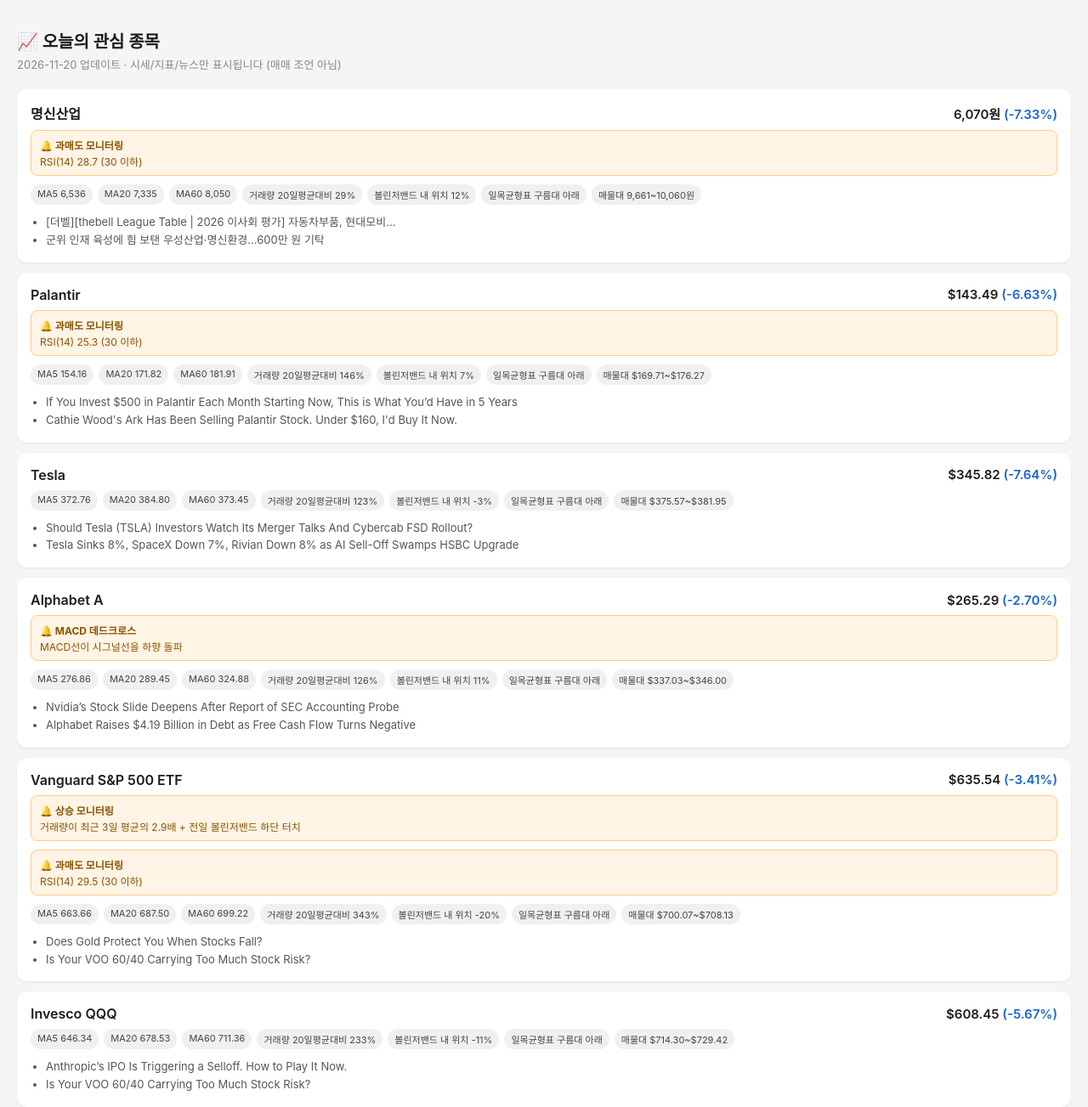
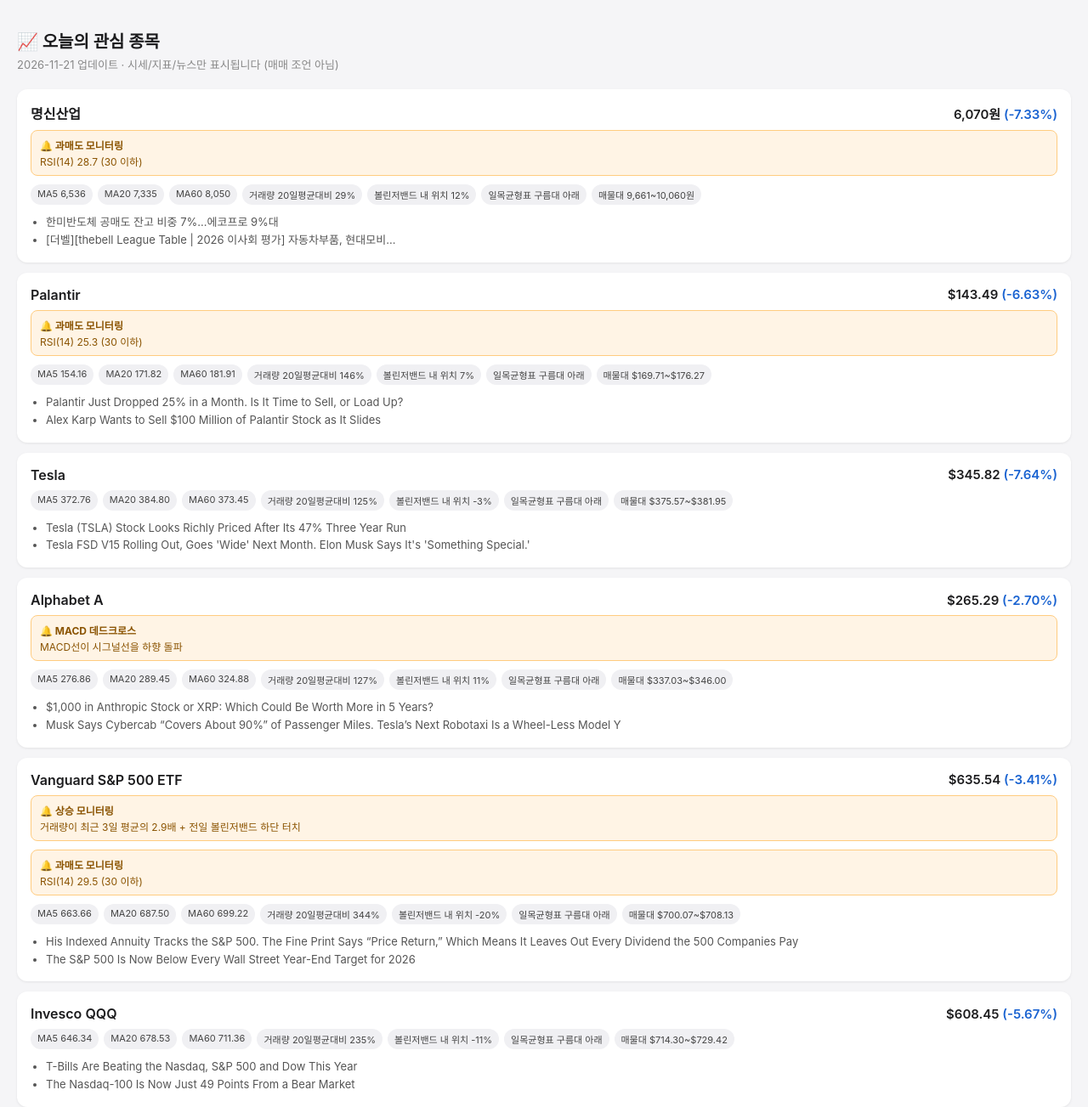
Before and after one commit to kyungseokmin-stack/stock-kakao-report, a plain HTML site: page docs/index.html in a window 1280 px wide. Shown: the top 1303 px of the page at 85% size. Drawn offline with Linux system fonts and the light colour scheme.

Commit message:
Update daily report

```diff
--- a/docs/index.html
+++ b/docs/index.html
@@ -4,7 +4,7 @@
 <meta charset="UTF-8">
 <meta name="viewport" content="width=device-width, initial-scale=1.0">
 <meta name="robots" content="noindex, nofollow">
-<title>2026-11-20 아침 브리핑</title>
+<title>2026-11-21 아침 브리핑</title>
 <style>
   body { font-family: -apple-system, BlinkMacSystemFont, sans-serif; background:#f5f5f7; margin:0; padding:20px; color:#1c1c1e; }
   h1 { font-size:20px; margin-bottom:4px; }
@@ -23,7 +23,7 @@
 </head>
 <body>
   <h1>📈 오늘의 관심 종목</h1>
-  <div class="updated">2026-11-20 업데이트 · 시세/지표/뉴스만 표시됩니다 (매매 조언 아님)</div>
+  <div class="updated">2026-11-21 업데이트 · 시세/지표/뉴스만 표시됩니다 (매매 조언 아님)</div>
 
         <div class="card">
           <div class="row">
@@ -32,7 +32,7 @@
           </div>
           <div class="alert"><b>🔔 과매도 모니터링</b><span>RSI(14) 28.7 (30 이하)</span></div>
           <div class="badges"><span class="badge">MA5 6,536</span><span class="badge">MA20 7,335</span><span class="badge">MA60 8,050</span><span class="badge">거래량 20일평균대비 29%</span><span class="badge">볼린저밴드 내 위치 12%</span><span class="badge">일목균형표 구름대 아래</span><span class="badge">매물대 9,661~10,060원</span></div>
-          <ul class="news"><li><a href="https://www.thebell.co.kr/free/content/ArticleView.asp?key=202611131456182000105676" target="_blank" rel="noopener">[더벨][thebell League Table | 2026 이사회 평가] 자동차부품, 현대모비...</a></li><li><a href="https://www.kyongbuk.co.kr/news/articleView.html?idxno=4091501" target="_blank" rel="noopener">군위 인재 육성에 힘 보탠 우성산업·명신환경…600만 원 기탁</a></li></ul>
+          <ul class="news"><li><a href="http://www.kjdaily.com/article.php?aid=1795274271693037276" target="_blank" rel="noopener">한미반도체 공매도 잔고 비중 7%…에코프로 9%대</a></li><li><a href="https://www.thebell.co.kr/free/content/ArticleView.asp?key=202611131456182000105676" target="_blank" rel="noopener">[더벨][thebell League Table | 2026 이사회 평가] 자동차부품, 현대모비...</a></li></ul>
         </div>
         <div class="card">
           <div class="row">
@@ -41,7 +41,7 @@
           </div>
           <div class="alert"><b>🔔 과매도 모니터링</b><span>RSI(14) 25.3 (30 이하)</span></div>
           <div class="badges"><span class="badge">MA5 154.16</span><span class="badge">MA20 171.82</span><span class="badge">MA60 181.91</span><span class="badge">거래량 20일평균대비 146%</span><span class="badge">볼린저밴드 내 위치 7%</span><span class="badge">일목균형표 구름대 아래</span><span class="badge">매물대 $169.71~$176.27</span></div>
-          <ul class="news"><li><a href="https://247wallst.com/investing/2026/11/20/if-you-invest-500-in-palantir-each-month-starting-now-this-is-what-youd-have-in-5-years/" target="_blank" rel="noopener">If You Invest $500 in Palantir Each Month Starting Now, This is What You’d Have in 5 Years</a></li><li><a href="https://www.fool.com/investing/2026/11/20/cathie-wood-s-ark-has-been-selling-palantir-stock-under-usd160-i-d-buy-it-now/" target="_blank" rel="noopener">Cathie Wood's Ark Has Been Selling Palantir Stock. Under $160, I'd Buy It Now.</a></li></ul>
+          <ul class="news"><li><a href="https://www.tikr.com/blog/palantir-just-dropped-25-in-a-month-is-it-time-to-sell-or-load-up?ref=yahoofinance&tlnk=yf-261121-gwq24w5f" target="_blank" rel="noopener">Palantir Just Dropped 25% in a Month. Is It Time to Sell, or Load Up?</a></li><li><a href="https://247wallst.com/investing/2026/11/21/alex-karp-wants-to-sell-100-million-of-palantir-stock-as-it-slides/" target="_blank" rel="noopener">Alex Karp Wants to Sell $100 Million of Palantir Stock as It Slides</a></li></ul>
         </div>
         <div class="card">
           <div class="row">
@@ -49,8 +49,8 @@
             <span class="price">$345.82 <span style="color:#1a63d1">(-7.64%)</span></span>
           </div>
 
-          <div class="badges"><span class="badge">MA5 372.76</span><span class="badge">MA20 384.80</span><span class="badge">MA60 373.45</span><span class="badge">거래량 20일평균대비 123%</span><span class="badge">볼린저밴드 내 위치 -3%</span><span class="badge">일목균형표 구름대 아래</span><span class="badge">매물대 $375.57~$381.95</span></div>
-          <ul class="news"><li><a href="https://finance.yahoo.com/markets/stocks/articles/tesla-tsla-investors-watch-merger-211259073.html" target="_blank" rel="noopener">Should Tesla (TSLA) Investors Watch Its Merger Talks And Cybercab FSD Rollout?</a></li><li><a href="https://www.tikr.com/blog/tesla-sinks-8-spacex-down-7-rivian-down-8-as-ai-sell-off-swamps-hsbc-upgrade?ref=yahoofinance&tlnk=yf-261120-49fmfcrf" target="_blank" rel="noopener">Tesla Sinks 8%, SpaceX Down 7%, Rivian Down 8% as AI Sell-Off Swamps HSBC Upgrade</a></li></ul>
+          <div class="badges"><span class="badge">MA5 372.76</span><span class="badge">MA20 384.80</span><span class="badge">MA60 373.45</span><span class="badge">거래량 20일평균대비 125%</span><span class="badge">볼린저밴드 내 위치 -3%</span><span class="badge">일목균형표 구름대 아래</span><span class="badge">매물대 $375.57~$381.95</span></div>
+          <ul class="news"><li><a href="https://finance.yahoo.com/markets/stocks/articles/tesla-tsla-stock-looks-richly-210854263.html" target="_blank" rel="noopener">Tesla (TSLA) Stock Looks Richly Priced After Its 47% Three Year Run</a></li><li><a href="https://www.investors.com/news/tesla-fsd-v15-coming-next-month-elon-musk-says-something-special/?src=A00220&yptr=yahoo" target="_blank" rel="noopener">Tesla FSD V15 Rolling Out, Goes 'Wide' Next Month. Elon Musk Says It's 'Something Special.'</a></li></ul>
         </div>
         <div class="card">
           <div class="row">
@@ -58,8 +58,8 @@
             <span class="price">$265.29 <span style="color:#1a63d1">(-2.70%)</span></span>
           </div>
           <div class="alert"><b>🔔 MACD 데드크로스</b><span>MACD선이 시그널선을 하향 돌파</span></div>
-          <div class="badges"><span class="badge">MA5 276.86</span><span class="badge">MA20 289.45</span><span class="badge">MA60 324.88</span><span class="badge">거래량 20일평균대비 126%</span><span class="badge">볼린저밴드 내 위치 11%</span><span class="badge">일목균형표 구름대 아래</span><span class="badge">매물대 $337.03~$346.00</span></div>
-          <ul class="news"><li><a href="https://www.barrons.com/articles/nvidia-stock-fall-ai-chips-835a38ae?siteid=yhoof2&yptr=yahoo" target="_blank" rel="noopener">Nvidia’s Stock Slide Deepens After Report of SEC Accounting Probe</a></li><li><a href="https://finance.yahoo.com/technology/articles/alphabet-raises-4-19-billion-214109252.html" target="_blank" rel="noopener">Alphabet Raises $4.19 Billion in Debt as Free Cash Flow Turns Negative</a></li></ul>
+          <div class="badges"><span class="badge">MA5 276.86</span><span class="badge">MA20 289.45</span><span class="badge">MA60 324.88</span><span class="badge">거래량 20일평균대비 127%</span><span class="badge">볼린저밴드 내 위치 11%</span><span class="badge">일목균형표 구름대 아래</span><span class="badge">매물대 $337.03~$346.00</span></div>
+          <ul class="news"><li><a href="https://247wallst.com/investing/cryptocurrency/2026/11/21/1000-in-anthropic-stock-or-xrp-which-could-be-worth-more-in-5-years/" target="_blank" rel="noopener">$1,000 in Anthropic Stock or XRP: Which Could Be Worth More in 5 Years?</a></li><li><a href="https://www.tikr.com/blog/musk-says-cybercab-covers-about-90-of-passenger-miles-teslas-next-robotaxi-is-a-wheel-less-model-y?ref=yahoofinance&tlnk=yf-261121-466h9wgx" target="_blank" rel="noopener">Musk Says Cybercab “Covers About 90%” of Passenger Miles. Tesla’s Next Robotaxi Is a Wheel-Less Model Y</a></li></ul>
         </div>
         <div class="card">
           <div class="row">
@@ -67,8 +67,8 @@
             <span class="price">$635.54 <span style="color:#1a63d1">(-3.41%)</span></span>
           </div>
           <div class="alert"><b>🔔 상승 모니터링</b><span>거래량이 최근 3일 평균의 2.9배 + 전일 볼린저밴드 하단 터치</span></div><div class="alert"><b>🔔 과매도 모니터링</b><span>RSI(14) 29.5 (30 이하)</span></div>
-          <div class="badges"><span class="badge">MA5 663.66</span><span class="badge">MA20 687.50</span><span class="badge">MA60 699.22</span><span class="badge">거래량 20일평균대비 343%</span><span class="badge">볼린저밴드 내 위치 -20%</span><span class="badge">일목균형표 구름대 아래</span><span class="badge">매물대 $700.07~$708.13</span></div>
-          <ul class="news"><li><a href="https://www.trefis.com/stock/gld/articles/627167/does-gold-protect-you-when-stocks-fall/2026-11-20" target="_blank" rel="noopener">Does Gold Protect You When Stocks Fall?</a></li><li><a href="https://www.trefis.com/stock/voo/articles/627204/is-your-voo-60-40-carrying-too-much-stock-risk/2026-11-20" target="_blank" rel="noopener">Is Your VOO 60/40 Carrying Too Much Stock Risk?</a></li></ul>
+          <div class="badges"><span class="badge">MA5 663.66</span><span class="badge">MA20 687.50</span><span class="badge">MA60 699.22</span><span class="badge">거래량 20일평균대비 344%</span><span class="badge">볼린저밴드 내 위치 -20%</span><span class="badge">일목균형표 구름대 아래</span><span class="badge">매물대 $700.07~$708.13</span></div>
+          <ul class="news"><li><a href="https://247wallst.com/personal-finance/2026/11/21/his-indexed-annuity-tracks-the-sp-500-the-fine-print-says-price-return-which-means-it-leaves-out-every-dividend-the-500-companies-pay/" target="_blank" rel="noopener">His Indexed Annuity Tracks the S&P 500. The Fine Print Says “Price Return,” Which Means It Leaves Out Every Dividend the 500 Companies Pay</a></li><li><a href="https://247wallst.com/investing/2026/11/21/the-sp-500-is-now-below-every-wall-street-year-end-target-for-2026/" target="_blank" rel="noopener">The S&P 500 Is Now Below Every Wall Street Year-End Target for 2026</a></li></ul>
         </div>
         <div class="card">
           <div class="row">
@@ -76,8 +76,8 @@
             <span class="price">$608.45 <span style="color:#1a63d1">(-5.67%)</span></span>
           </div>
 
-          <div class="badges"><span class="badge">MA5 646.34</span><span class="badge">MA20 678.53</span><span class="badge">MA60 711.36</span><span class="badge">거래량 20일평균대비 233%</span><span class="badge">볼린저밴드 내 위치 -11%</span><span class="badge">일목균형표 구름대 아래</span><span class="badge">매물대 $714.30~$729.42</span></div>
-          <ul class="news"><li><a href="https://www.barrons.com/articles/anthropic-ipo-triggering-selloff-options-10cb0c08?siteid=yhoof2&yptr=yahoo" target="_blank" rel="noopener">Anthropic’s IPO Is Triggering a Selloff. How to Play It Now.</a></li><li><a href="https://www.trefis.com/stock/voo/articles/627204/is-your-voo-60-40-carrying-too-much-stock-risk/2026-11-20" target="_blank" rel="noopener">Is Your VOO 60/40 Carrying Too Much Stock Risk?</a></li></ul>
+          <div class="badges"><span class="badge">MA5 646.34</span><span class="badge">MA20 678.53</span><span class="badge">MA60 711.36</span><span class="badge">거래량 20일평균대비 235%</span><span class="badge">볼린저밴드 내 위치 -11%</span><span class="badge">일목균형표 구름대 아래</span><span class="badge">매물대 $714.30~$729.42</span></div>
+          <ul class="news"><li><a href="https://247wallst.com/investing/2026/11/21/t-bills-are-beating-the-nasdaq-sp-500-and-dow-this-year/" target="_blank" rel="noopener">T-Bills Are Beating the Nasdaq, S&P 500 and Dow This Year</a></li><li><a href="https://247wallst.com/investing/2026/11/21/the-nasdaq-100-is-now-just-49-points-from-a-bear-market/" target="_blank" rel="noopener">The Nasdaq-100 Is Now Just 49 Points From a Bear Market</a></li></ul>
         </div>
         <div class="card">
           <div class="row">
@@ -95,7 +95,7 @@
           </div>
           <div class="alert"><b>🔔 과매도 모니터링</b><span>RSI(14) 27.9 (30 이하)</span></div><div class="alert"><b>🔔 MACD 데드크로스</b><span>MACD선이 시그널선을 하향 돌파</span></div>
           <div class="badges"><span class="badge">MA5 191,900</span><span class="badge">MA20 208,515</span><span class="badge">MA60 238,863</span><span class="badge">거래량 20일평균대비 97%</span><span class="badge">볼린저밴드 내 위치 9%</span><span class="badge">일목균형표 구름대 아래</span><span class="badge">매물대 265,380~275,940원</span></div>
-          <ul class="news"><li><a href="https://n.news.naver.com/mnews/article/119/0003157858?sid=101" target="_blank" rel="noopener">'호암 39주기' 참배 이재용·거버넌스 격상 최태원·베트남 초격차 구자...</a></li><li><a href="https://n.news.naver.com/mnews/article/011/0004684568?sid=101" target="_blank" rel="noopener">쪼그라든 AI 투심...반도체 소부장株 일제히 급락[코주부]</a></li></ul>
+          <ul class="news"><li><a href="https://n.news.naver.com/mnews/article/016/0002726615?sid=101" target="_blank" rel="noopener">삼성·SK 반도체 인사에 드러난 새 공식…몸값 높아진 ‘미주 사령탑’</a></li><li><a href="https://n.news.naver.com/mnews/article/421/0009302986?sid=105" target="_blank" rel="noopener">아이폰 테두리 전체가 '엣지'로?…애플 '4면 곡면' 디자인 시험설</a></li></ul>
         </div>
         <div class="card">
           <div class="row">
@@ -104,7 +104,7 @@
           </div>
 
           <div class="badges"><span class="badge">MA5 11,928</span><span class="badge">MA20 12,810</span><span class="badge">MA60 14,202</span><span class="badge">거래량 20일평균대비 43%</span><span class="badge">볼린저밴드 내 위치 5%</span><span class="badge">일목균형표 구름대 아래</span><span class="badge">매물대 14,614~15,071원</span></div>
-          <ul class="news"><li><a href="http://www.kjdaily.com/article.php?aid=1795189694692995276" target="_blank" rel="noopener">코스피200 ETF 5종 5조9천억원 거래…인버스 강세</a></li><li><a href="http://www.kjdaily.com/article.php?aid=1795188663692999276" target="_blank" rel="noopener">삼성전자·SK하이닉스 인버스 ETF 12%대 상승</a></li></ul>
+          <ul class="news"><li><a href="http://www.kjdaily.com/article.php?aid=1795248965693020276" target="_blank" rel="noopener">코스피200 급락…ETF·ETN 인버스 거래↑</a></li><li><a href="http://www.kjdaily.com/article.php?aid=1795189694692995276" target="_blank" rel="noopener">코스피200 ETF 5종 5조9천억원 거래…인버스 강세</a></li></ul>
         </div>
         <div class="card">
           <div class="row">
@@ -113,7 +113,7 @@
           </div>
 
           <div class="badges"><span class="badge">MA5 21,623</span><span class="badge">MA20 23,446</span><span class="badge">MA60 30,616</span><span class="badge">거래량 20일평균대비 55%</span><span class="badge">볼린저밴드 내 위치 21%</span><span class="badge">일목균형표 구름대 아래</span><span class="badge">매물대 36,232~38,030원</span></div>
-          <ul class="news"><li><a href="http://www.kjdaily.com/article.php?aid=1795189694692995276" target="_blank" rel="noopener">코스피200 ETF 5종 5조9천억원 거래…인버스 강세</a></li><li><a href="http://www.kjdaily.com/article.php?aid=1795101455692889276" target="_blank" rel="noopener">코스피 상승에도 인버스 거래 활발…ETF·ETN 거래대금 집중</a></li></ul>
+          <ul class="news"><li><a href="http://www.kjdaily.com/article.php?aid=1795248965693020276" target="_blank" rel="noopener">코스피200 급락…ETF·ETN 인버스 거래↑</a></li><li><a href="http://www.kjdaily.com/article.php?aid=1795189694692995276" target="_blank" rel="noopener">코스피200 ETF 5종 5조9천억원 거래…인버스 강세</a></li></ul>
         </div>
 </body>
 </html>
```
